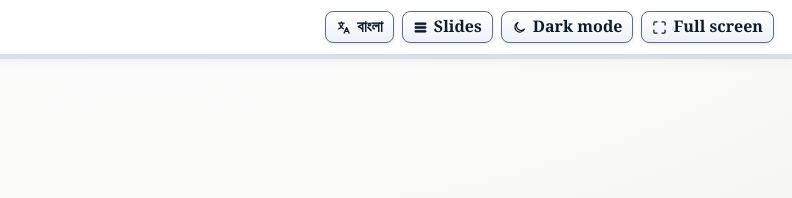
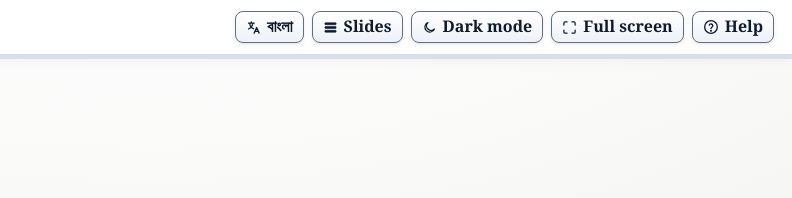
Before and after one commit to Ayan-1829/CSE-202-Object-Oriented-Programming-Lab, a plain HTML site: page labs/01-java-basics.html in a window 1280 px wide. Shown: the top 198 px of the page, 488-1280 px from the left. Drawn offline with Linux system fonts and the light colour scheme; animation ran at ten frames a second.

Commit message:
Add a Help button and panel to every page
- Help button in the slide bar and the site navigation; the ? key opens it
- Keyboard shortcuts for slides, the language switch and the drawing tool
- Course-specific help: how this site's interactive tools work, its pages,
  what is saved in the browser and where to report a mistake
- Follows the English / Bengali switch; slide keys are paused while it is open
- Generated by GUB/_tools/help/help.py (shared by all course sites)

Co-Authored-By: Claude Opus 5.5 <noreply@anthropic.com>

```diff
--- /dev/null
+++ b/js/help-data.js
@@ -0,0 +1,147 @@
+/* help-data.js — this course’s Help panel text. Generated by GUB/_tools/help/help.py; edit that file, not this one. */
+(function () {
+  var me = document.currentScript ? document.currentScript.src : "", root = me.replace(/js\/help-data\.js(\?.*)?$/, "");
+  var fill = function (x) { return typeof x === "string" ? x.split("{root}").join(root) : Array.isArray(x) ? x.map(fill) : x && typeof x === "object" ? Object.keys(x).reduce(function (o, k) { o[k] = fill(x[k]); return o; }, {}) : x; };
+  window.COURSE_HELP = fill({
+ "en": {
+  "name": "CSE 202 · Object Oriented Programming Lab",
+  "intro": "Ten labs. Each topic is taught through Code Commando, an original browser game whose Java code you study, followed by the official lab program, its expected output and the in-lab tasks.",
+  "sections": [
+   {
+    "h": "Inside a topic",
+    "deck": true,
+    "items": [
+     "Each topic opens with an outline: select a section to jump to it, or press <kbd>M</kbd> for the full slide list.",
+     "“Show the answer” and “Show the solution” hide answers: try first, then open them.",
+     "The quiz at the end shows why each answer is right or wrong and remembers your best score on this device."
+    ]
+   },
+   {
+    "h": "Playing Code Commando",
+    "deck": true,
+    "p": "Click the game first (or move to it with <kbd>Tab</kbd>): while it has focus, the keys control the game instead of the slides.",
+    "keys": [
+     [
+      "<kbd>←</kbd> &nbsp;<kbd>A</kbd>",
+      "Move left"
+     ],
+     [
+      "<kbd>→</kbd> &nbsp;<kbd>D</kbd>",
+      "Move right"
+     ],
+     [
+      "<kbd>↑</kbd> &nbsp;<kbd>W</kbd> / <kbd>↓</kbd> &nbsp;<kbd>S</kbd>",
+      "Move up / down (where the scene allows)"
+     ],
+     [
+      "<kbd>Space</kbd>",
+      "Fire"
+     ],
+     [
+      "<kbd>R</kbd>",
+      "Restart the scene"
+     ],
+     [
+      "Play / Pause button",
+      "Always the first button above the game"
+     ]
+    ]
+   },
+   {
+    "h": "Code and expected output",
+    "deck": true,
+    "items": [
+     "On an “Expected output” slide, step through the run: the code is on the left with the printing line highlighted, the console on the right.",
+     "Game-task slides show the Java class behind each part of the game; change the values in your own copy and predict what happens."
+    ]
+   },
+   {
+    "h": "Lab tasks",
+    "items": [
+     "The official lab program, traces, in-lab tasks and report exercises are kept word for word from the course.",
+     "Lab tasks are graded work: the notes give hints, not finished answers. Write and run your own code in an IDE with a JDK installed."
+    ]
+   },
+   {
+    "h": "On this site",
+    "deck": false,
+    "items": [
+     "<a href=\"{root}index.html\">All labs</a> in order and the <a href=\"{root}course.html\">Course outline</a>.",
+     "The theory behind each lab is in the <a href=\"https://ayan-1829.github.io/CSE-201-Object-Oriented-Programming/\" target=\"_blank\" rel=\"noopener\">CSE 201 theory notes</a>."
+    ]
+   }
+  ],
+  "ask": "Look again at the slide’s worked examples and “Show the answer” sections, then ask your course teacher. Found a mistake or something unclear on the site? <a href=\"https://github.com/Ayan-1829/CSE-202-Object-Oriented-Programming-Lab/issues/new\" target=\"_blank\" rel=\"noopener\">Report it on GitHub</a> or email <a href=\"mailto:ayan@cse.green.edu.bd\">ayan@cse.green.edu.bd</a>."
+ },
+ "bn": {
+  "name": "CSE 202 · অবজেক্ট ওরিয়েন্টেড প্রোগ্রামিং ল্যাব",
+  "intro": "দশটি ল্যাব। প্রতিটি টপিক শেখানো হয় Code Commando দিয়ে — একটি মৌলিক ব্রাউজার গেম যার Java কোড আপনি পড়বেন — তারপর অফিসিয়াল ল্যাব প্রোগ্রাম, তার প্রত্যাশিত আউটপুট ও ল্যাবের কাজ।",
+  "sections": [
+   {
+    "h": "একটি টপিকের ভেতরে",
+    "deck": true,
+    "items": [
+     "প্রতিটি টপিক একটি রূপরেখা দিয়ে শুরু হয়: কোনো অংশে যেতে সেটি বেছে নিন, বা পুরো স্লাইড তালিকার জন্য <kbd>M</kbd> চাপুন।",
+     "“Show the answer” ও “Show the solution” উত্তর লুকিয়ে রাখে: আগে নিজে চেষ্টা করুন, তারপর খুলুন।",
+     "শেষের কুইজ প্রতিটি উত্তর কেন সঠিক বা ভুল তা দেখায় এবং এই ডিভাইসে আপনার সর্বোচ্চ স্কোর মনে রাখে।"
+    ]
+   },
+   {
+    "h": "Code Commando খেলা",
+    "deck": true,
+    "p": "আগে গেমে ক্লিক করুন (বা <kbd>Tab</kbd> দিয়ে সেখানে যান): গেমে ফোকাস থাকলে কীগুলো স্লাইডের বদলে গেম নিয়ন্ত্রণ করে।",
+    "keys": [
+     [
+      "<kbd>←</kbd> &nbsp;<kbd>A</kbd>",
+      "বাঁয়ে যান"
+     ],
+     [
+      "<kbd>→</kbd> &nbsp;<kbd>D</kbd>",
+      "ডানে যান"
+     ],
+     [
+      "<kbd>↑</kbd> &nbsp;<kbd>W</kbd> / <kbd>↓</kbd> &nbsp;<kbd>S</kbd>",
+      "উপরে / নিচে (যেখানে দৃশ্য অনুমতি দেয়)"
+     ],
+     [
+      "<kbd>Space</kbd>",
+      "গুলি ছোড়া"
+     ],
+     [
+      "<kbd>R</kbd>",
+      "দৃশ্যটি আবার শুরু"
+     ],
+     [
+      "Play / Pause বোতাম",
+      "সবসময় গেমের উপরের প্রথম বোতাম"
+     ]
+    ]
+   },
+   {
+    "h": "কোড ও প্রত্যাশিত আউটপুট",
+    "deck": true,
+    "items": [
+     "“Expected output” স্লাইডে রানটি ধাপে ধাপে দেখুন: বাঁয়ে কোড, যে লাইন প্রিন্ট করছে সেটি হাইলাইট করা, ডানে কনসোল।",
+     "গেম-টাস্ক স্লাইড গেমের প্রতিটি অংশের পেছনের Java ক্লাস দেখায়; নিজের কপিতে মান বদলে কী হবে তা অনুমান করুন।"
+    ]
+   },
+   {
+    "h": "ল্যাবের কাজ",
+    "items": [
+     "অফিসিয়াল ল্যাব প্রোগ্রাম, ট্রেস, ল্যাবের কাজ ও রিপোর্টের অনুশীলন কোর্স থেকে হুবহু রাখা হয়েছে।",
+     "ল্যাবের কাজে নম্বর আছে: নোটে ইঙ্গিত দেওয়া আছে, সম্পূর্ণ উত্তর নয়। JDK ইনস্টল করা IDE-তে নিজের কোড লিখে চালান।"
+    ]
+   },
+   {
+    "h": "এই সাইটে",
+    "deck": false,
+    "items": [
+     "ক্রমানুসারে <a href=\"{root}index.html\">সব ল্যাব</a> এবং <a href=\"{root}course.html\">কোর্স আউটলাইন</a>।",
+     "প্রতিটি ল্যাবের তত্ত্ব আছে <a href=\"https://ayan-1829.github.io/CSE-201-Object-Oriented-Programming/\" target=\"_blank\" rel=\"noopener\">CSE 201 থিওরি নোটে</a>।"
+    ]
+   }
+  ],
+  "ask": "আগে স্লাইডের “Show the answer” অংশ ও সমাধানসহ উদাহরণ আবার দেখুন, তারপর কোর্স শিক্ষককে জিজ্ঞেস করুন। সাইটে কোনো ভুল বা অস্পষ্টতা পেলে <a href=\"https://github.com/Ayan-1829/CSE-202-Object-Oriented-Programming-Lab/issues/new\" target=\"_blank\" rel=\"noopener\">GitHub-এ জানান</a> বা <a href=\"mailto:ayan@cse.green.edu.bd\">ayan@cse.green.edu.bd</a>-এ ইমেইল করুন।"
+ }
+});
+})();
--- /dev/null
+++ b/js/help.js
@@ -0,0 +1,120 @@
+/* ===================== help.js : the Help button and panel (shared by every GUB course site) =====================
+   Installed by GUB/_tools/help/help.py, which also writes js/help-data.js (window.COURSE_HELP) for the course.
+   Adds a "Help" button to the deck bar (.deck-actions) or the site navigation (.topnav), opens a dialog with
+   keyboard shortcuts, the drawing tool, how the site works and where to ask; the "?" key opens it too.
+   The panel follows the English / Bengali switch (localStorage "course-lang") and is skipped by lang.js. */
+(function () {
+  if (window.__courseHelp) return;
+  window.__courseHelp = true;
+  const D = window.COURSE_HELP || { en: {}, bn: {} };
+  const isBn = () => { try { return localStorage.getItem('course-lang') === 'bn'; } catch (e) { return false; } };
+  const deck = !!document.querySelector('.deck-page, #deck');
+
+  const K = (...xs) => xs.map((x) => x.split(' + ').map((y) => `<kbd>${y}</kbd>`).join(' + ')).join(' &nbsp;');
+  const T = {
+    en: { help: 'Help', title: 'Help', close: 'Close', keys: 'Keyboard shortcuts', draw: 'Drawing on a slide', data: 'Your progress and notes', ask: 'Still stuck?',
+      touch: 'On a phone or tablet: swipe left or right to change slides.',
+      k: [[K('→', 'PageDown', 'Space'), 'Next slide'], [K('←', 'PageUp', 'Shift + Space'), 'Previous slide'], [K('Home') + ' / ' + K('End'), 'First / last slide'],
+          [K('M'), 'Open or close the slide list'], [K('F'), 'Full screen, for presenting'], [K('Esc'), 'Close the slide list or this panel; leave full screen']],
+      page: [[K('Tab') + ' / ' + K('Shift + Tab'), 'Move between links and buttons'], [K('Esc'), 'Close this panel']],
+      lang: [K('L'), 'Switch between English and বাংলা'], q: [K('?'), 'Open this help'],
+      d: [['The ✎ button (bottom right)', 'Open the drawing tools on the current slide: pen, highlighter, eraser, colours and a blank page'], [K('Ctrl + Z') + ' / ' + K('⌘ + Z'), 'Undo'],
+          [K('Ctrl + Shift + Z') + ' / ' + K('Ctrl + Y'), 'Redo'], [K('Esc'), 'Close the drawing tools or the blank page']],
+      dNote: 'Drawings are kept for each slide in this browser only; they never change the page for anyone else.',
+      store: ['Quiz scores, ticked checklists, drawings and your language choice are saved in this browser only (localStorage). Clearing site data removes them; nothing is sent to a server.'] },
+    bn: { help: 'সহায়তা', title: 'সহায়তা', close: 'বন্ধ করুন', keys: 'কিবোর্ড শর্টকাট', draw: 'স্লাইডে আঁকা', data: 'আপনার অগ্রগতি ও নোট', ask: 'এখনো আটকে আছেন?',
+      touch: 'ফোন বা ট্যাবলেটে: স্লাইড বদলাতে বাঁয়ে বা ডানে সোয়াইপ করুন।',
+      k: [[K('→', 'PageDown', 'Space'), 'পরের স্লাইড'], [K('←', 'PageUp', 'Shift + Space'), 'আগের স্লাইড'], [K('Home') + ' / ' + K('End'), 'প্রথম / শেষ স্লাইড'],
+          [K('M'), 'স্লাইড তালিকা খুলুন বা বন্ধ করুন'], [K('F'), 'ফুল স্ক্রিন, উপস্থাপনার জন্য'], [K('Esc'), 'স্লাইড তালিকা বা এই প্যানেল বন্ধ; ফুল স্ক্রিন থেকে বের হওয়া']],
+      page: [[K('Tab') + ' / ' + K('Shift + Tab'), 'লিংক ও বোতামের মধ্যে যাওয়া'], [K('Esc'), 'এই প্যানেল বন্ধ করুন']],
+      lang: [K('L'), 'English ও বাংলার মধ্যে বদলান'], q: [K('?'), 'এই সহায়তা খুলুন'],
+      d: [['✎ বোতাম (নিচে ডানে)', 'বর্তমান স্লাইডে আঁকার টুল খুলুন: কলম, হাইলাইটার, ইরেজার, রং ও একটি ফাঁকা পাতা'], [K('Ctrl + Z') + ' / ' + K('⌘ + Z'), 'আগের অবস্থায় ফেরা (Undo)'],
+          [K('Ctrl + Shift + Z') + ' / ' + K('Ctrl + Y'), 'আবার করা (Redo)'], [K('Esc'), 'আঁকার টুল বা ফাঁকা পাতা বন্ধ করুন']],
+      dNote: 'আঁকা প্রতিটি স্লাইডের জন্য শুধু এই ব্রাউজারে থাকে; অন্য কারও জন্য পাতাটি বদলায় না।',
+      store: ['কুইজ স্কোর, টিক দেওয়া চেকলিস্ট, আঁকা এবং ভাষার পছন্দ শুধু এই ব্রাউজারে (localStorage) সংরক্ষিত থাকে। সাইট ডেটা মুছলে এগুলো মুছে যায়; কোনো সার্ভারে কিছু পাঠানো হয় না।'] }
+  };
+
+  /* ---------- styles (built on each site's own theme variables, so light and dark mode both work) ---------- */
+  const css = `
+#btn-help .btn-ic{width:16px;height:16px}
+.help-dlg{border:1px solid var(--line);border-radius:16px;padding:0;max-width:min(760px,94vw);width:100%;max-height:88vh;background:var(--sheet);color:var(--ink);box-shadow:0 24px 70px rgba(0,0,0,.28);font:16px/1.5 var(--f-body,var(--f-head,Georgia,serif))}
+.help-dlg::backdrop{background:rgba(10,10,20,.45)}
+.help-dlg .hd{display:flex;align-items:center;gap:10px;padding:16px 20px;border-bottom:1px solid var(--line);position:sticky;top:0;background:var(--sheet);z-index:1}
+.help-dlg .hd h2{margin:0;flex:1;font:700 21px/1.2 var(--f-head,Georgia,serif)}
+.help-dlg .hd .sub{display:block;font:500 13px var(--f-head,Georgia,serif);color:var(--ink-2);margin-top:2px}
+.help-dlg .x{border:1px solid var(--line);background:var(--sheet-2);color:var(--ink);border-radius:9px;width:34px;height:34px;font-size:18px;cursor:pointer}
+.help-dlg .bd{padding:6px 20px 20px;overflow:auto;max-height:calc(88vh - 70px)}
+.help-dlg h3{font:700 16px var(--f-head,Georgia,serif);color:var(--accent-ink);margin:18px 0 8px}
+.help-dlg p,.help-dlg li,.help-dlg td{text-align:left;hyphens:manual}
+.help-dlg p{margin:6px 0}
+.help-dlg table{width:100%;border-collapse:collapse;font-size:15px}
+.help-dlg td{padding:6px 8px;border-bottom:1px solid var(--line);vertical-align:top}
+.help-dlg td:first-child{width:38%;white-space:normal}
+.help-dlg kbd{display:inline-block;font:600 13px var(--f-mono,monospace);padding:1px 7px;border:1px solid var(--line);border-bottom-width:2px;border-radius:6px;background:var(--sheet-2);color:var(--ink);margin:1px 0}
+.help-dlg ul{margin:4px 0;padding-left:20px}
+.help-dlg li{margin:4px 0}
+.help-dlg .muted{color:var(--ink-2);font-size:14px}
+.help-dlg a{color:var(--accent-ink)}
+.help-fab{position:fixed;left:16px;bottom:16px;z-index:50}
+@media (max-width:560px){.help-dlg td:first-child{width:44%}}`;
+  const st = document.createElement('style'); st.textContent = css; document.head.appendChild(st);
+
+  const ICON = '<svg class="btn-ic" viewBox="0 0 24 24" fill="none" stroke="currentColor" stroke-width="2" stroke-linecap="round" stroke-linejoin="round" aria-hidden="true"><circle cx="12" cy="12" r="9.5"></circle><path d="M9.3 9.2a2.8 2.8 0 0 1 5.4 1c0 1.9-2.7 2.5-2.7 4.1"></path><circle cx="12" cy="17.6" r=".6" fill="currentColor"></circle></svg>';
+
+  /* ---------- the button ---------- */
+  const btn = document.createElement('button');
+  btn.type = 'button'; btn.className = 'btn sm'; btn.id = 'btn-help';
+  btn.setAttribute('aria-haspopup', 'dialog'); btn.setAttribute('data-no-i18n', '');
+  const label = () => { const L = T[isBn() ? 'bn' : 'en']; btn.innerHTML = ICON + '<span>' + L.help + '</span>'; btn.setAttribute('aria-label', L.help + ' (?)'); btn.title = L.help + ' (?)'; };
+  label();
+  const host = document.querySelector('.deck-actions') || document.querySelector('.topnav');
+  if (host) host.appendChild(btn); else { btn.classList.add('help-fab'); document.body.appendChild(btn); }
+
+  /* ---------- the dialog ---------- */
+  const dlg = document.createElement('dialog');
+  dlg.className = 'help-dlg'; dlg.setAttribute('data-no-i18n', ''); dlg.setAttribute('aria-labelledby', 'help-title');
+  document.body.appendChild(dlg);
+  const rows = (list) => '<table><tbody>' + list.map(([k, v]) => `<tr><td>${k}</td><td>${v}</td></tr>`).join('') + '</tbody></table>';
+
+  function render() {
+    const bn = isBn(), L = T[bn ? 'bn' : 'en'], C = (bn ? D.bn : D.en) || D.en || {};
+    const hasLang = !!document.getElementById('btn-lang') || !!document.querySelector('script[src*="lang.js"]');
+    const hasDraw = !!document.querySelector('script[src*="annotate.js"]');
+    let h = `<div class="hd"><h2 id="help-title">${L.title}${C.name ? `<span class="sub">${C.name}</span>` : ''}</h2><button type="button" class="x" aria-label="${L.close}" title="${L.close} (Esc)">✕</button></div><div class="bd">`;
+    if (C.intro) h += `<p>${C.intro}</p>`;
+    const keys = deck ? L.k.slice() : L.page.slice();
+    if (hasLang && deck) keys.push(L.lang);
+    keys.push(L.q);
+    h += `<h3>${L.keys}</h3>` + rows(keys) + (deck ? `<p class="muted">${L.touch}</p>` : '');
+    (C.sections || []).forEach((s) => {
+      if (s.deck === true && !deck) return;
+      if (s.deck === false && deck) return;
+      h += `<h3>${s.h}</h3>` + (s.p ? `<p>${s.p}</p>` : '') + (s.keys ? rows(s.keys) : '') + (s.items ? '<ul>' + s.items.map((x) => `<li>${x}</li>`).join('') + '</ul>' : '');
+    });
+    if (deck && hasDraw) h += `<h3>${L.draw}</h3>` + rows(L.d) + `<p class="muted">${L.dNote}</p>`;
+    h += `<h3>${L.data}</h3><p>${(C.store || L.store).join(' ')}</p>`;
+    if (C.ask) h += `<h3>${L.ask}</h3><p>${C.ask}</p>`;
+    dlg.innerHTML = h + '</div>';
+    dlg.querySelector('.x').addEventListener('click', () => dlg.close());
+  }
+  function open() {
+    render();
+    if (typeof dlg.showModal === 'function') { if (!dlg.open) dlg.showModal(); } else dlg.setAttribute('open', '');
+    dlg.querySelector('.x').focus();
+  }
+  btn.addEventListener('click', open);
+  dlg.addEventListener('click', (e) => { if (e.target === dlg) dlg.close(); });     /* click on the backdrop */
+  dlg.addEventListener('close', () => btn.focus());
+  /* while the panel is open, the slide keys must not move the deck behind it */
+  window.addEventListener('keydown', (e) => {
+    if (dlg.open && e.key !== 'Escape' && e.key !== 'Tab') e.stopPropagation();
+  }, true);
+  document.addEventListener('keydown', (e) => {
+    const t = e.target, tag = t && t.tagName ? t.tagName.toLowerCase() : '';
+    if (tag === 'input' || tag === 'textarea' || tag === 'select' || (t && t.isContentEditable) || e.ctrlKey || e.metaKey || e.altKey) return;
+    if (e.key === '?' && !dlg.open) { e.preventDefault(); open(); }
+    if (e.key === 'l' || e.key === 'L') setTimeout(label, 60);
+  });
+  /* the language button changes the label too */
+  document.addEventListener('click', (e) => { if (e.target.closest && e.target.closest('#btn-lang')) setTimeout(label, 60); }, true);
+})();
```
Also changed, not shown: 404.html (+1 -0 lines), course.html (+1 -0 lines), index.html (+1 -0 lines), labs/01-java-basics.html (+1 -0 lines), labs/02-classes-and-objects.html (+1 -0 lines), labs/03-constructors-overloading.html (+1 -0 lines), labs/04-inheritance-polymorphism.html (+1 -0 lines), labs/05-abstract-classes-interfaces.html (+1 -0 lines), labs/06-exception-handling.html (+1 -0 lines), labs/07-threads.html (+1 -0 lines), labs/08-synchronization-deadlock.html (+1 -0 lines), labs/09-gui-swing.html (+1 -0 lines), labs/10-animation.html (+1 -0 lines).
